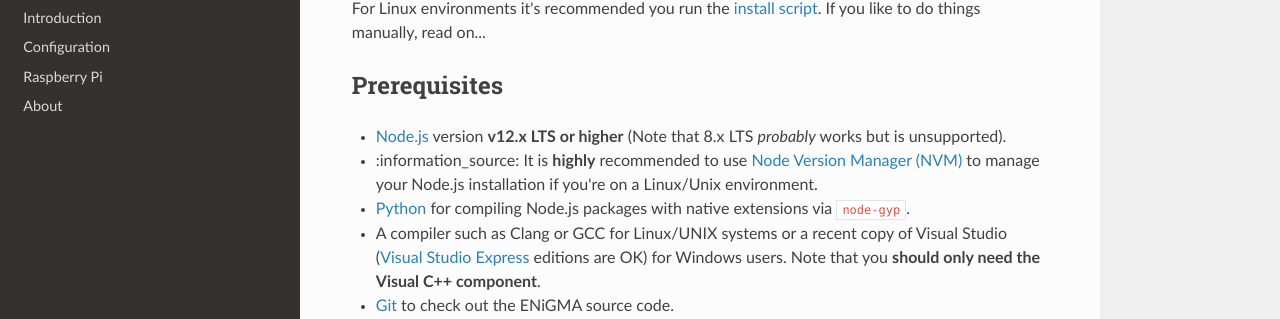
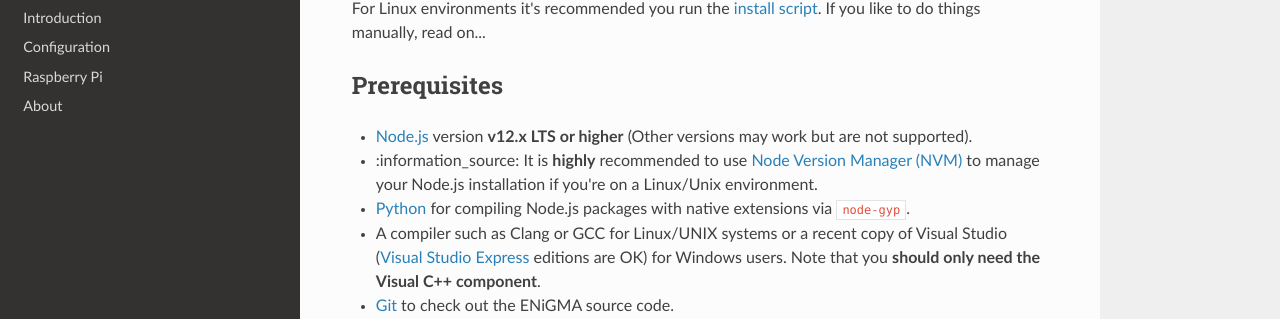
Before and after one commit to NuSkooler/enigma-bbs, an MkDocs documentation site: the page built from docs/installation/manual.md, in a window 1280 px wide and 900 px high. Shown: the part 102-421 px from the top of the window. Built offline with MkDocs 1.6.1, drawn with Linux system fonts in a browser that asks for light colours; nearby versions of some CDN libraries; old or Windows-style settings are respelled for this version of MkDocs.

Commit message:
Note on other versions

```diff
--- a/docs/installation/manual.md
+++ b/docs/installation/manual.md
@@ -6,7 +6,7 @@ For Linux environments it's recommended you run the [install script](install-scr
 do things manually, read on...
 
 ## Prerequisites
-* [Node.js](https://nodejs.org/) version **v12.x LTS or higher** (Note that 8.x LTS *probably* works but is unsupported).
+* [Node.js](https://nodejs.org/) version **v12.x LTS or higher** (Other versions may work but are not supported).
   * :information_source: It is **highly** recommended to use [Node Version Manager (NVM)](https://github.com/creationix/nvm) to manage your Node.js installation if you're on a Linux/Unix environment.
 
 * [Python](https://www.python.org/downloads/) for compiling Node.js packages with native extensions via `node-gyp`.
```
